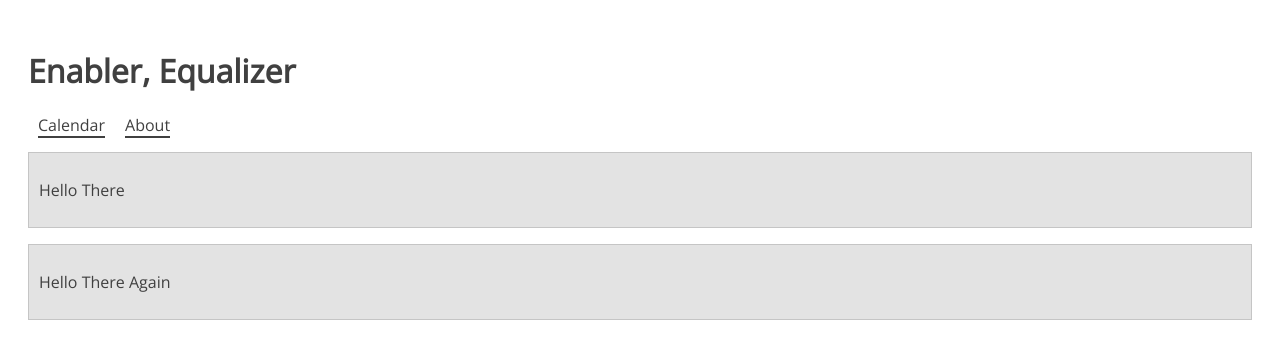
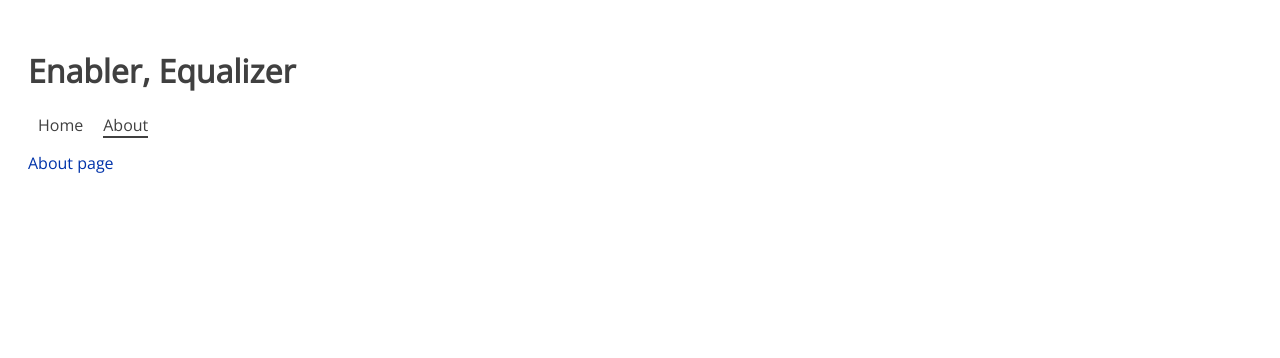
Before and after one commit to neomi2428/neomi2428.github.io, a Vue app: page /about in a window 1280 px wide. Shown: the top 358 px of the page. Built offline with nearby package versions, Linux system fonts and the light colour scheme.

Commit message:
added about page

```diff
--- a/package.json
+++ b/package.json
@@ -62,16 +62,19 @@
     "lolex": "^1.5.2",
     "mocha": "^3.2.0",
     "nightwatch": "^0.9.12",
+    "node-sass": "^4.5.3",
     "opn": "^4.0.2",
     "optimize-css-assets-webpack-plugin": "^1.3.0",
     "ora": "^1.2.0",
     "phantomjs-prebuilt": "^2.1.14",
     "rimraf": "^2.6.0",
+    "sass-loader": "^6.0.6",
     "selenium-server": "^3.0.1",
     "semver": "^5.3.0",
     "shelljs": "^0.7.6",
     "sinon": "^2.1.0",
     "sinon-chai": "^2.8.0",
+    "style-loader": "^0.18.2",
     "url-loader": "^0.5.8",
     "vue-loader": "^12.1.0",
     "vue-style-loader": "^3.0.1",
--- a/src/App.vue
+++ b/src/App.vue
@@ -7,11 +7,11 @@
     <nav>
       <ul>
         <li class="tooltip">
-          <router-link to="/">Calendar</router-link>
-          <span class="tooltiptext">Calendar</span>
+          <router-link to="/">Home</router-link>
+          <span class="tooltiptext">Home</span>
         </li>
         <li class="tooltip">
-          <router-link to="/">About</router-link>
+          <router-link to="/about">About</router-link>
           <span class="tooltiptext">About</span>
         </li>
       </ul>
--- /dev/null
+++ b/src/components/About.vue
@@ -0,0 +1,24 @@
+<template>
+
+    <div id="about-page">
+        About page
+    </div>
+
+</template>
+
+<script>
+
+export default {
+  name: 'about',
+  data () {
+    return {
+    }
+  }
+}
+
+</script>
+
+<style lang="sass">
+#about-page
+    color: #0033aa
+</style>
--- a/src/components/Hello.vue
+++ b/src/components/Home.vue
@@ -1,5 +1,5 @@
 <template>
-  <div class="hello">
+  <div id="home-page">
     <message>Hello There</message>
     <message>Hello There Again</message>
   </div>
@@ -10,7 +10,7 @@
 import Message from './Message.vue'
 
 export default {
-  name: 'hello',
+  name: 'home',
   components: { Message },
   data () {
     return {
--- a/src/router/index.js
+++ b/src/router/index.js
@@ -1,15 +1,22 @@
 import Vue from 'vue'
 import Router from 'vue-router'
-import Hello from '@/components/Hello'
+import Home from '@/components/Home'
+import About from '@/components/About'
 
 Vue.use(Router)
 
 export default new Router({
+  mode: 'history',
   routes: [
     {
       path: '/',
-      name: 'Hello',
-      component: Hello
+      name: 'Home',
+      component: Home
+    },
+    {
+      path: '/about',
+      name: 'About',
+      component: About
     }
   ]
 })
```
